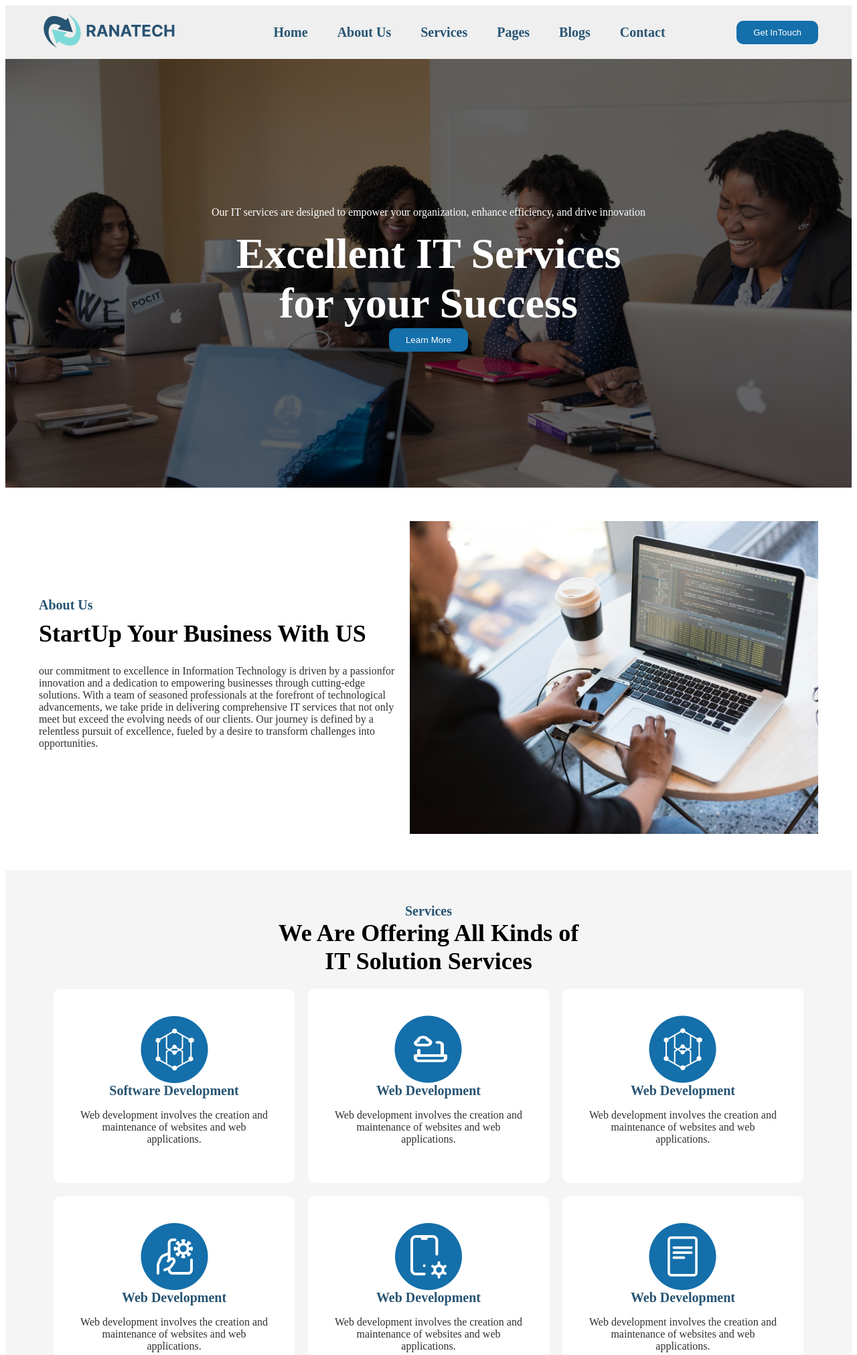
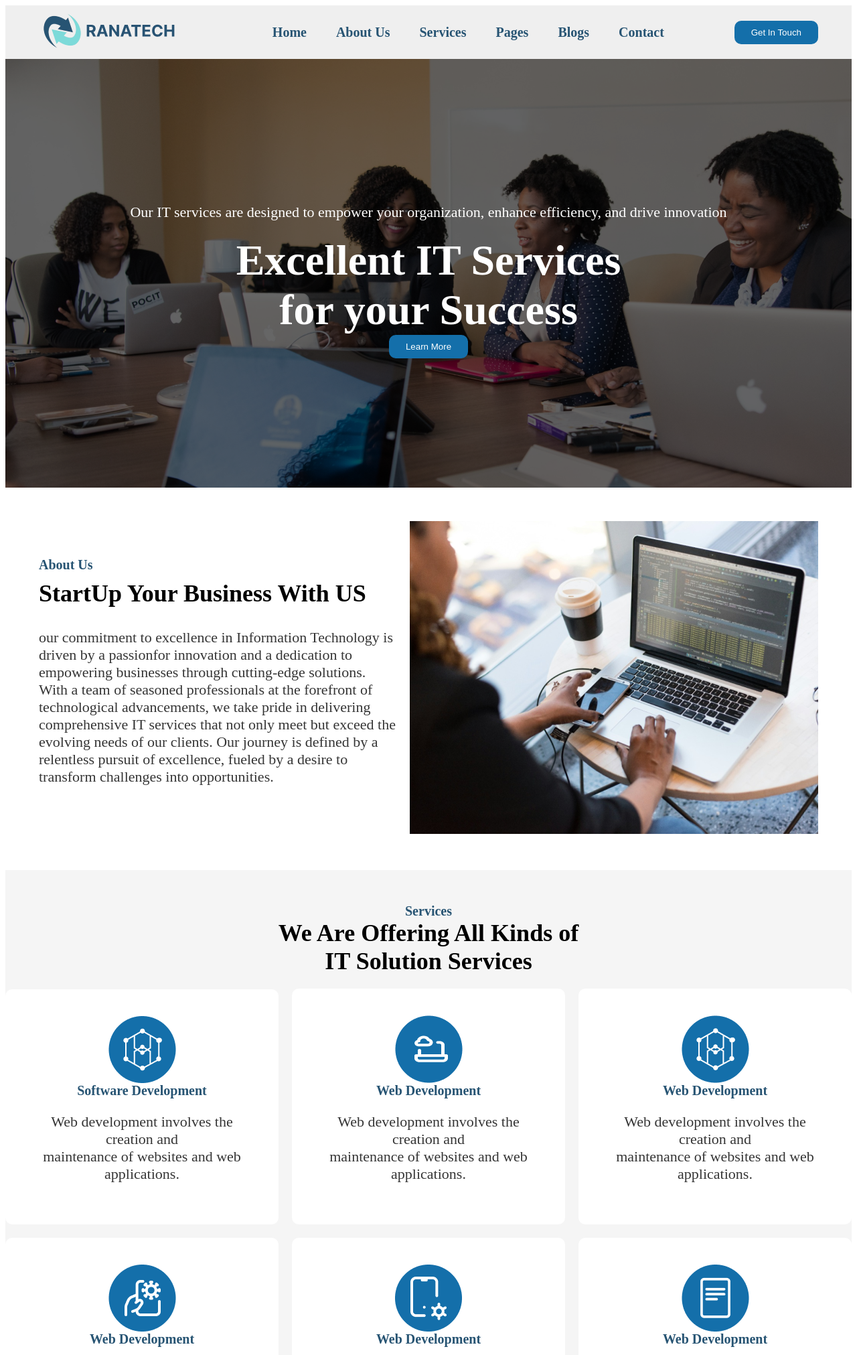
Before and after one commit to Chandrika021/Rana-travel, a PHP site: page / in a window 1280 px wide. Shown: the top 2023 px of the page at 67% size. Run offline with PHP 8.4, Linux system fonts and the light colour scheme.

Commit message:
Changing the paragraph size

```diff
--- a/index.html
+++ b/index.html
@@ -23,7 +23,7 @@
             </ul>
         </div>
         <div>
-            <button class="button">Get InTouch</button>
+            <button class="button">Get In Touch</button>
         </div>
     </div>
     <div class="herosection container flex justify-content align-items">
@@ -235,7 +235,7 @@
                 on news,campaigns and events.</p>
                 <div class="flex text-align "> <input type="text" placeholder="your email address">
                     <img src="images/Group 89.png" alt=""></div>
-                    <h1>Hi</h1>
+
 
         </div>
     </div>
--- a/utility.css
+++ b/utility.css
@@ -39,8 +39,8 @@
     margin: 0px!important;
 }
 p{
-    color: rgb(49, 48, 48);
-    font-size: 16px;
+    color: rgb(53, 53, 53);
+    font-size: 22px;
 }
 .text-white{
     color: white;
```
